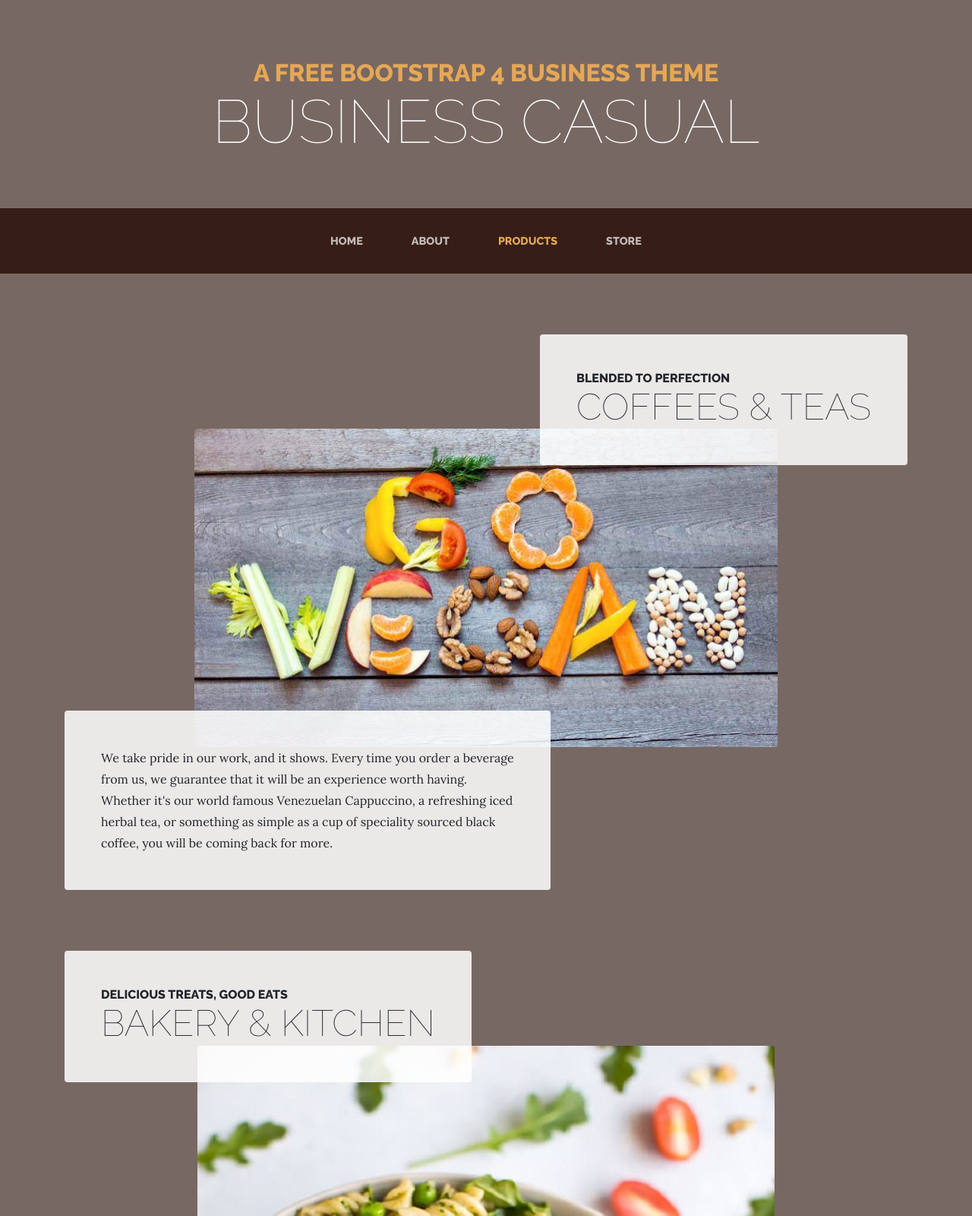
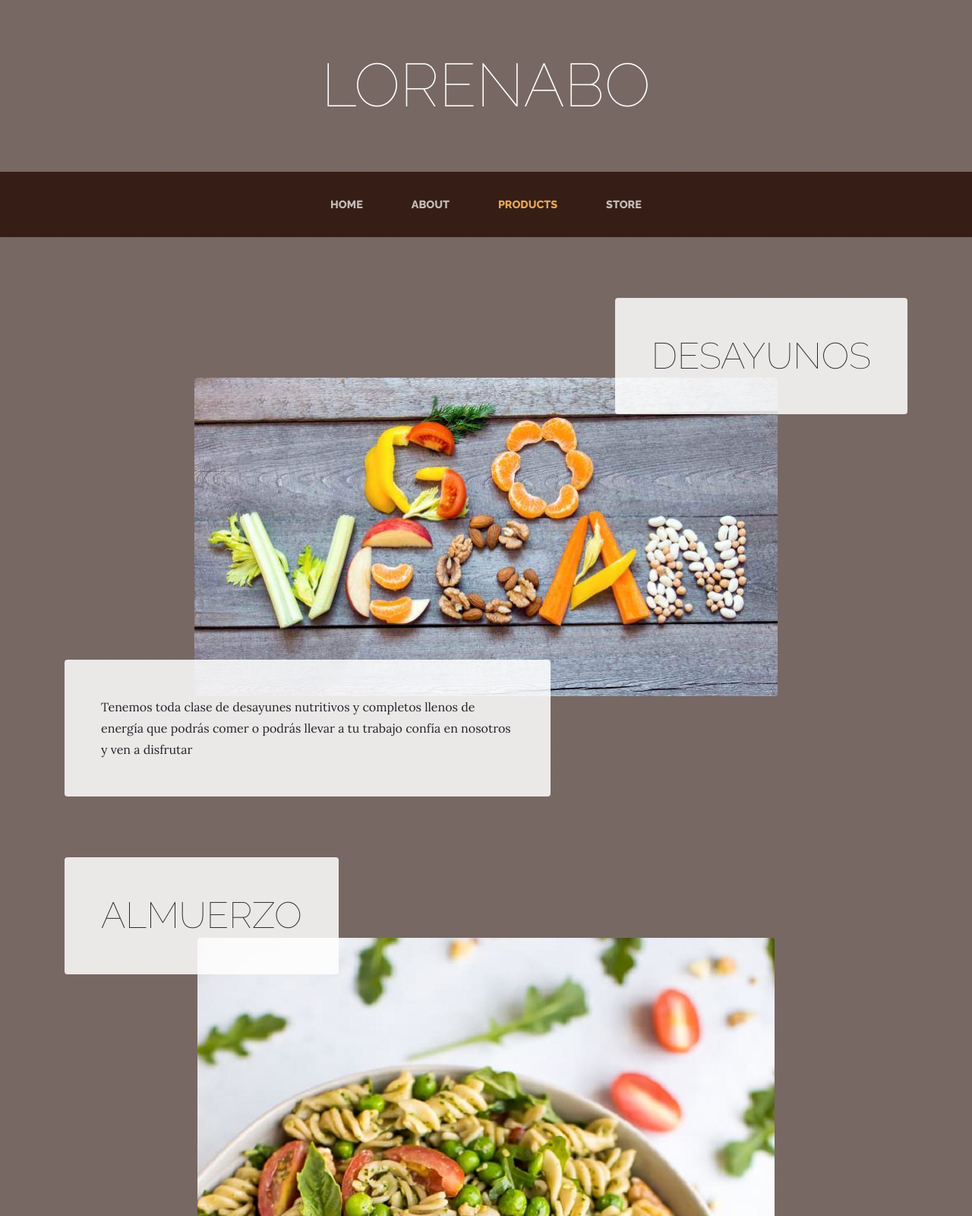
Before and after one commit to EuruS2001/home, a website: page products.html in a window 1280 px wide. Shown: the top 1600 px of the page at 76% size. Drawn offline with Linux system fonts and the light colour scheme.

Commit message:
Update products.html

```diff
--- a/products.html
+++ b/products.html
@@ -8,7 +8,7 @@
   <meta name="description" content="">
   <meta name="author" content="">
 
-  <title>Business Casual - Start Bootstrap Theme</title>
+  <title>Lorenabo</title>
 
   <!-- Bootstrap core CSS -->
   <link href="vendor/bootstrap/css/bootstrap.min.css" rel="stylesheet">
@@ -25,8 +25,8 @@
 <body>
 
   <h1 class="site-heading text-center text-white d-none d-lg-block">
-    <span class="site-heading-upper text-primary mb-3">A Free Bootstrap 4 Business Theme</span>
-    <span class="site-heading-lower">Business Casual</span>
+    <span class="site-heading-upper text-primary mb-3"></span>
+    <span class="site-heading-lower">Lorenabo</span>
   </h1>
 
   <!-- Navigation -->
@@ -63,15 +63,15 @@
         <div class="product-item-title d-flex">
           <div class="bg-faded p-5 d-flex ml-auto rounded">
             <h2 class="section-heading mb-0">
-              <span class="section-heading-upper">Blended to Perfection</span>
-              <span class="section-heading-lower">Coffees &amp; Teas</span>
+              <span class="section-heading-upper"></span>
+              <span class="section-heading-lower">Desayunos</span>
             </h2>
           </div>
         </div>
         <img class="product-item-img mx-auto d-flex rounded img-fluid mb-3 mb-lg-0" src="img/products-01.jpg" alt="">
         <div class="product-item-description d-flex mr-auto">
           <div class="bg-faded p-5 rounded">
-            <p class="mb-0">We take pride in our work, and it shows. Every time you order a beverage from us, we guarantee that it will be an experience worth having. Whether it's our world famous Venezuelan Cappuccino, a refreshing iced herbal tea, or something as simple as a cup of speciality sourced black coffee, you will be coming back for more.</p>
+            <p class="mb-0">Tenemos toda clase de desayunes nutritivos y completos llenos de energía que podrás comer o podrás llevar a tu trabajo  confía en nosotros y ven a disfrutar</p>
           </div>
         </div>
       </div>
@@ -84,15 +84,15 @@
         <div class="product-item-title d-flex">
           <div class="bg-faded p-5 d-flex mr-auto rounded">
             <h2 class="section-heading mb-0">
-              <span class="section-heading-upper">Delicious Treats, Good Eats</span>
-              <span class="section-heading-lower">Bakery &amp; Kitchen</span>
+              <span class="section-heading-upper"></span>
+              <span class="section-heading-lower">Almuerzo</span>
             </h2>
           </div>
         </div>
         <img class="product-item-img mx-auto d-flex rounded img-fluid mb-3 mb-lg-0" src="img/products-02.jpg" alt="">
         <div class="product-item-description d-flex ml-auto">
           <div class="bg-faded p-5 rounded">
-            <p class="mb-0">Our seasonal menu features delicious snacks, baked goods, and even full meals perfect for breakfast or lunchtime. We source our ingredients from local, oragnic farms whenever possible, alongside premium vendors for specialty goods.</p>
+            <p class="mb-0">Obviamente tenemos un tenemos nuestro ricos y delicioso almuerzos siempre balanceados y nutritivos también puedes pedir platos a la carta con los cuales también contamos.</p>
           </div>
         </div>
       </div>
@@ -105,15 +105,16 @@
         <div class="product-item-title d-flex">
           <div class="bg-faded p-5 d-flex ml-auto rounded">
             <h2 class="section-heading mb-0">
-              <span class="section-heading-upper">From Around the World</span>
-              <span class="section-heading-lower">Bulk Speciality Blends</span>
+              <span class="section-heading-upper"></span>
+              <span class="section-heading-lower">Lo tenemos todo</span>
             </h2>
           </div>
         </div>
         <img class="product-item-img mx-auto d-flex rounded img-fluid mb-3 mb-lg-0" src="img/products-03.jpg" alt="">
         <div class="product-item-description d-flex mr-auto">
           <div class="bg-faded p-5 rounded">
-            <p class="mb-0">Travelling the world for the very best quality coffee is something take pride in. When you visit us, you'll always find new blends from around the world, mainly from regions in Central and South America. We sell our blends in smaller to large bulk quantities. Please visit us in person for more details.</p>
+            <p class="mb-0">Tenemos todo para tu deleite solo faltas tu que nos visites y puedas complacer a tu paladar lo tenemos todo desde desayunos hasta ensaladas almuerzos no te quedes sin el tuyo
+ </p>
           </div>
         </div>
       </div>
```
